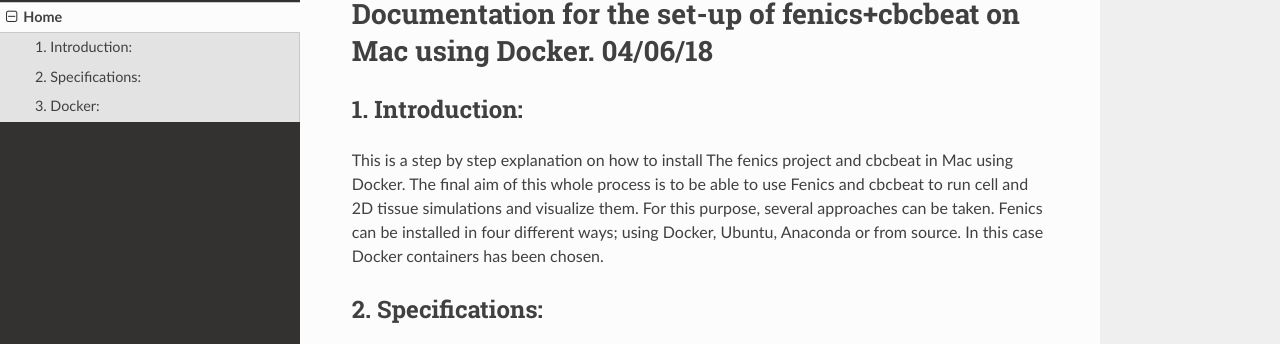
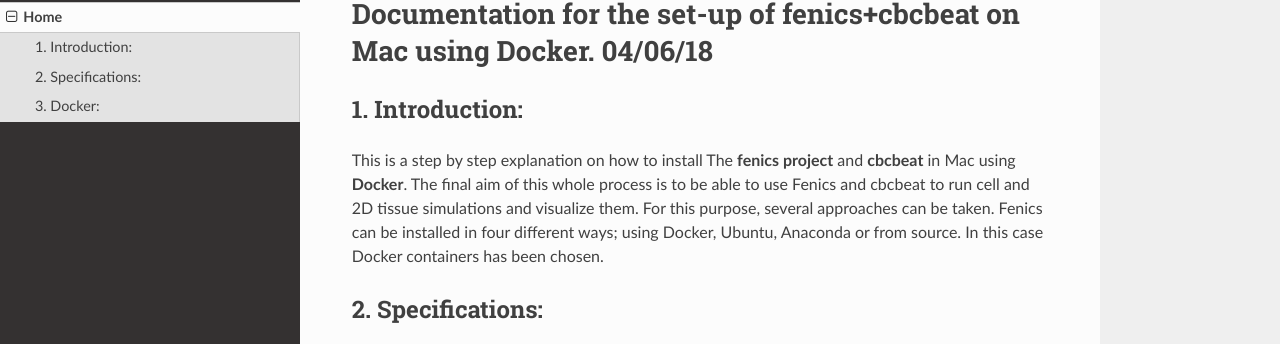
Before and after one commit to ErikaKvalem/Documentation-2018-MkDocs, an MkDocs documentation site: the page built from docs/index.md, in a window 1280 px wide and 1277 px high. Shown: the part 104-448 px from the top of the window. Built offline with MkDocs 1.6.1, drawn with Linux system fonts in a browser that asks for light colours; nearby versions of some CDN libraries; old or Windows-style settings are respelled for this version of MkDocs.

```diff
--- a/docs/index.md
+++ b/docs/index.md
@@ -2,7 +2,7 @@
 
 ## 1.	Introduction:
 
-This is a step by step explanation on how to install The fenics project and cbcbeat in Mac using Docker.
+This is a step by step explanation on how to install The **fenics project** and **cbcbeat** in Mac using **Docker**.
 The final aim of this whole process is to be able to use Fenics and cbcbeat to run cell and 2D tissue simulations and visualize them.
 For this purpose, several approaches can be taken. Fenics can be installed in four different ways; using Docker, Ubuntu, Anaconda or from source. In this case Docker containers has been chosen.
 
```
